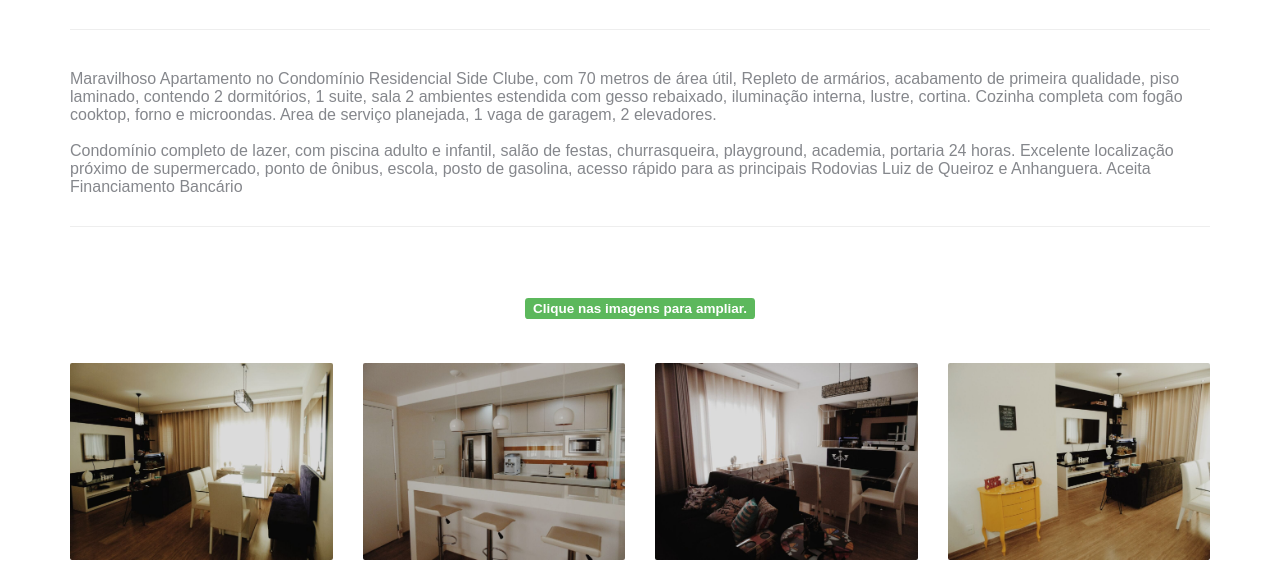
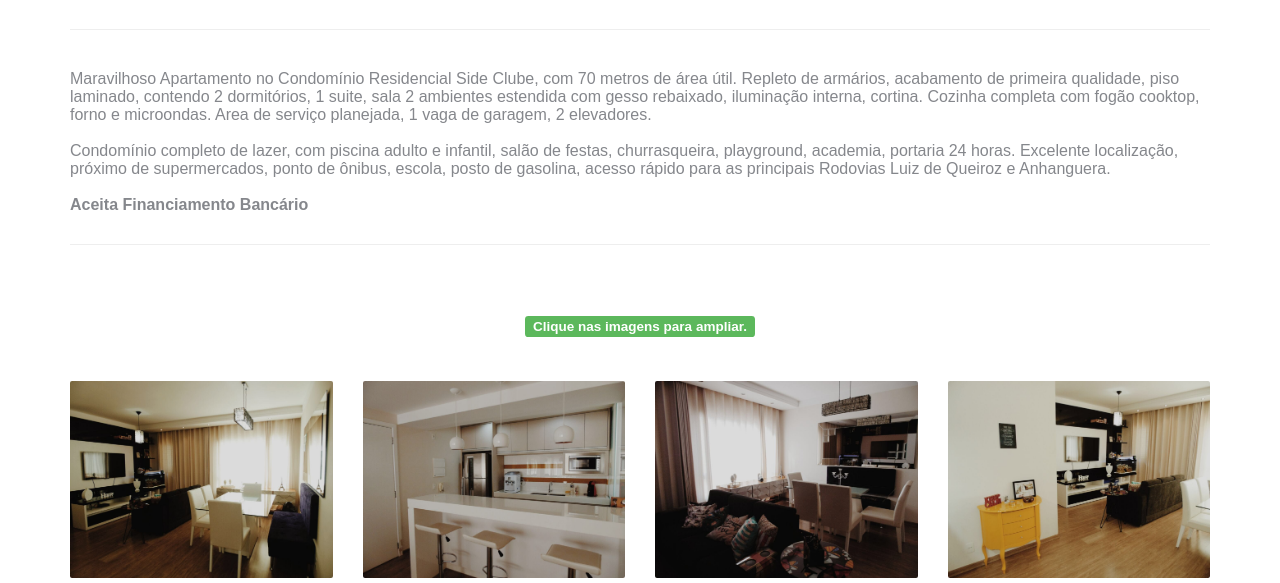
Before and after one commit to sidimar/aptoside, a plain HTML site: page index.html in a window 1280 px wide. Shown: the part 217-800 px from the top of the page. Drawn offline with nearby package versions, Linux system fonts and the light colour scheme; some packages are replaced by stand-ins of ours; a script that the page names is missing; a web font is replaced by a local one.

Commit message:
Infos udpated.

```diff
--- a/index.html
+++ b/index.html
@@ -21,21 +21,21 @@
 
     <div class="container gallery-container">
 
-        <h1>Vende-se<br>Apartamento Condomínio Side - Americana <br><br><span class="label label-success">Fone / WhatsApp:  (19) 99604.1615</span></h1><br>
+        <h1>Vende-se<br>Apartamento Condomínio Side - Americana <br><br><span class="label label-success">Fone /
+                WhatsApp: (19) 99604.1615</span></h1><br>
         <hr>
         <h1 class="text-center"></h1>
         <p class="page-description">
-            Maravilhoso Apartamento no Condomínio Residencial Side Clube, com 70 metros de área útil, Repleto de
-            armários, acabamento de primeira qualidade, piso laminado, contendo 2 dormitórios, 1 suite,
-            sala 2 ambientes estendida com gesso rebaixado, iluminação interna, lustre, cortina. Cozinha completa com
-            fogão cooktop, forno e microondas. Area de serviço planejada, 1 vaga de garagem, 2
-            elevadores.
+            Maravilhoso Apartamento no Condomínio Residencial Side Clube, com 70 metros de área útil. Repleto de
+            armários, acabamento de primeira qualidade, piso laminado, contendo 2 dormitórios, 1 suite, sala 2
+            ambientes estendida com gesso rebaixado, iluminação interna, cortina. Cozinha completa com fogão cooktop,
+            forno e microondas. Area de serviço planejada, 1 vaga de garagem, 2 elevadores.
             <br><br>
             Condomínio completo de lazer, com piscina adulto e infantil, salão de festas, churrasqueira, playground,
             academia, portaria 24 horas.
-            Excelente localização próximo de supermercado, ponto de ônibus, escola, posto de gasolina, acesso rápido
-            para as principais Rodovias Luiz de Queiroz e Anhanguera.
-            Aceita Financiamento Bancário</p>
+            Excelente localização, próximo de supermercados, ponto de ônibus, escola, posto de gasolina, acesso rápido
+            para as principais Rodovias Luiz de Queiroz e Anhanguera.<br><br>
+            <strong> Aceita Financiamento Bancário</strong></p>
 
         <hr>
 
```
